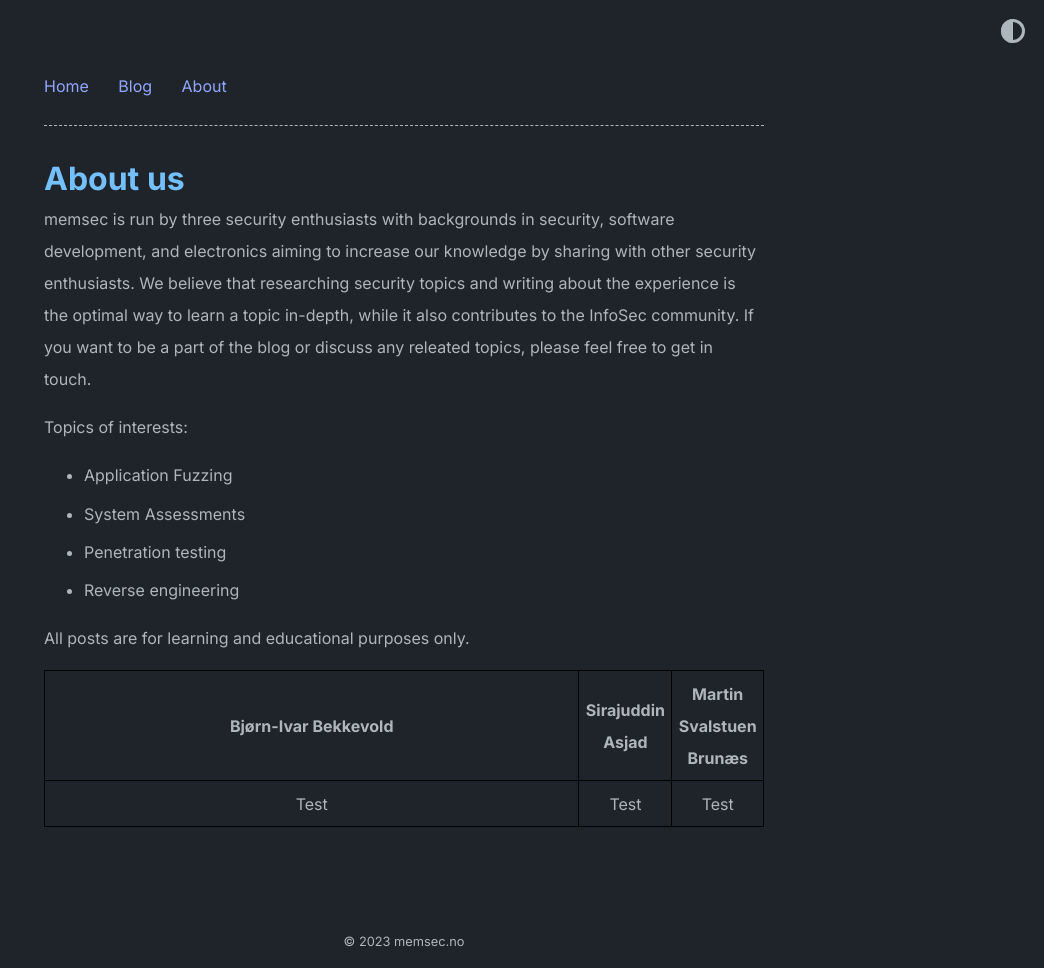
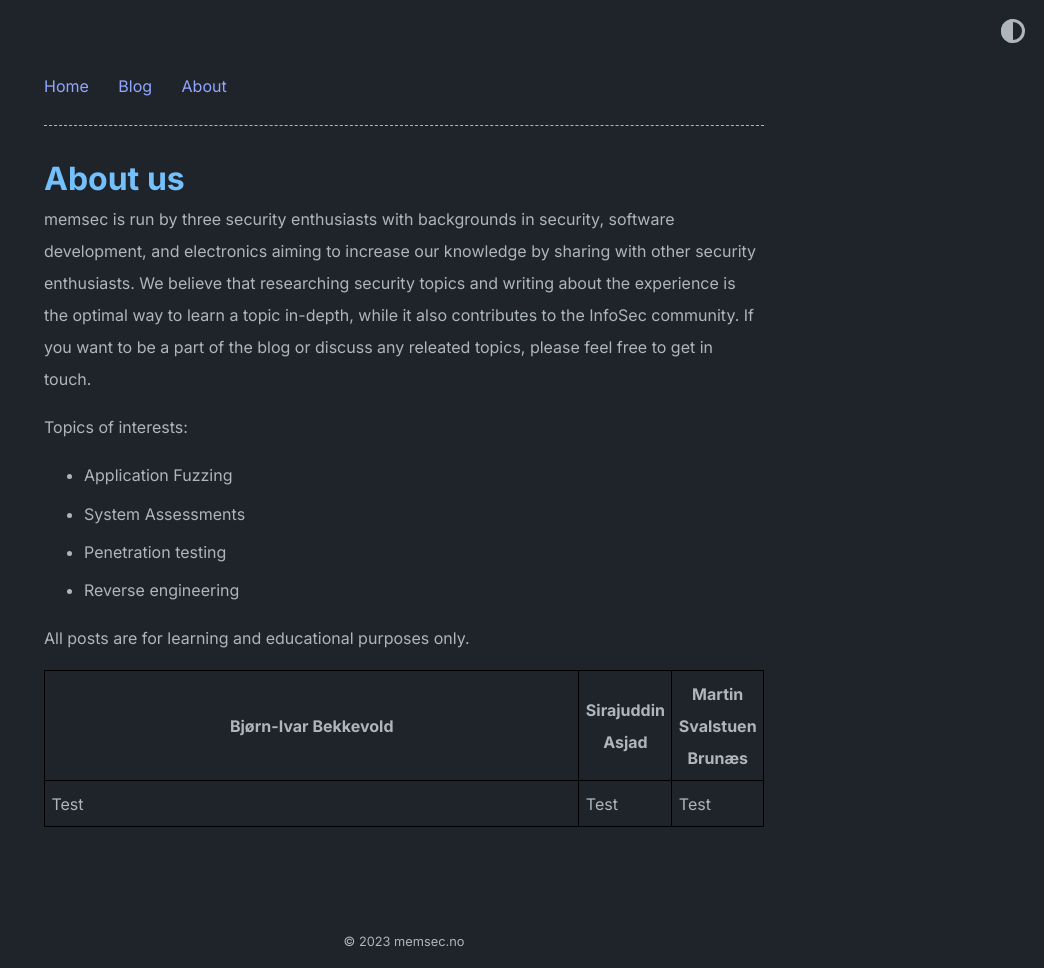
Before and after one commit to memsecno/memsec.no, a Jekyll site: the page built from about.md, in a window 1280 px wide. Shown: the whole page, without its empty margins (236-1280 px from the left). Built offline with Jekyll 4.4.1, drawn with Linux system fonts in a browser that asks for light colours.

Commit message:
Update about.md

```diff
--- a/about.md
+++ b/about.md
@@ -13,12 +13,6 @@ Topics of interests:
 
 All posts are for learning and educational purposes only.
 
-<style>
-    table {
-        width: 100%;
-    }
-</style>
-
 | Bjørn-Ivar Bekkevold | Sirajuddin Asjad | Martin Svalstuen Brunæs |
-| :-: | :-: | :-: |
+| -------------------- | ---------------- | ----------------------- |
 | Test | Test | Test |
```
